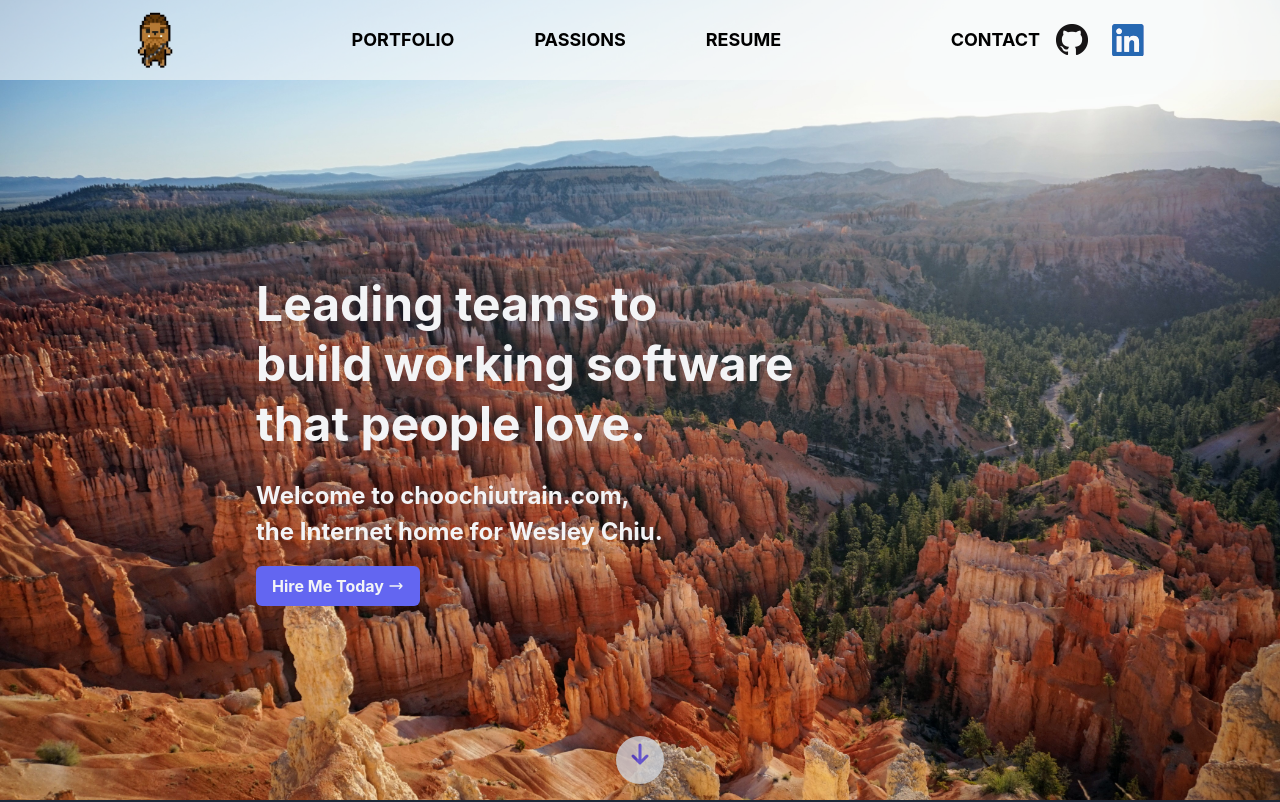
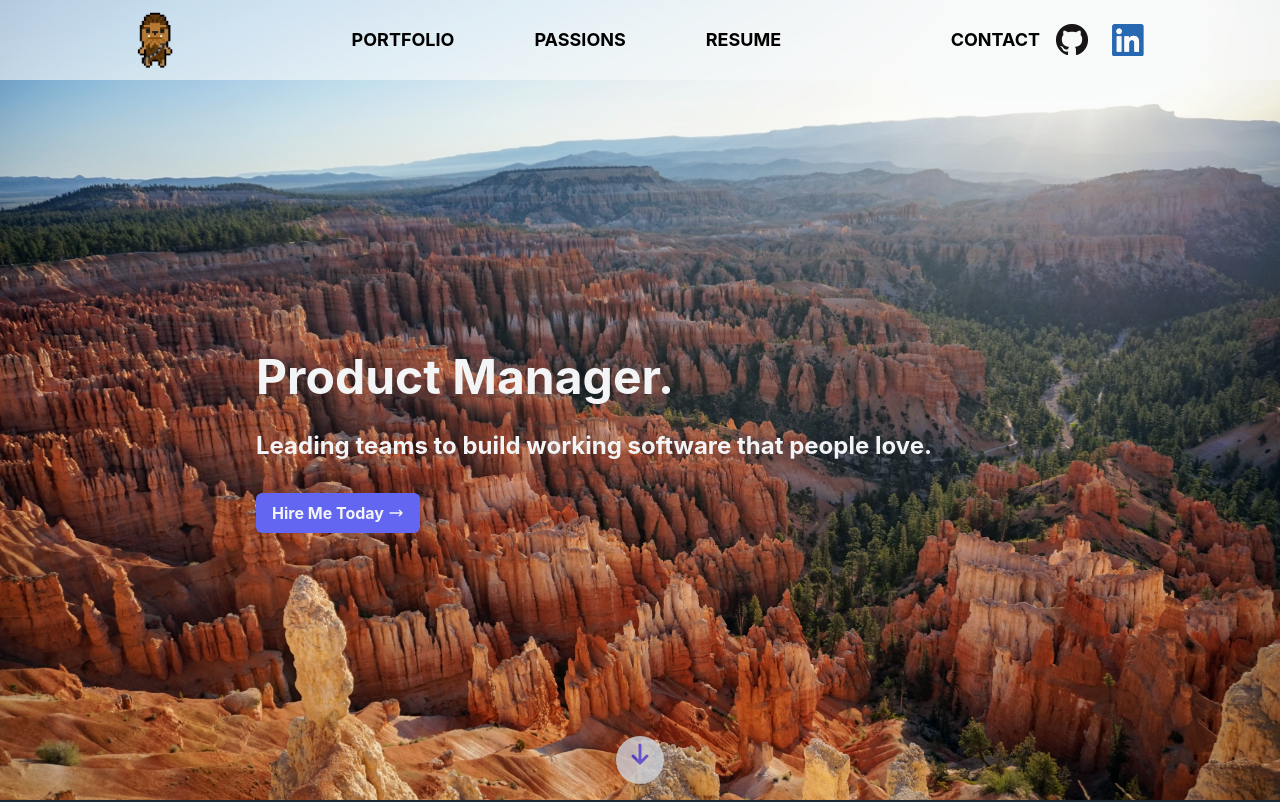
Before and after one commit to choochiutrainz/personal-website, a Next.js app: page / in a window 1280 px wide. Shown: the top 802 px of the page. Built offline with nearby package versions, Linux system fonts and the light colour scheme; a web font is replaced by a local one.

Commit message:
update header text

```diff
--- a/components/Nav.js
+++ b/components/Nav.js
@@ -47,8 +47,8 @@ export default function Nav() {
         switch (router.pathname) {
             case "/":
                 return <div>
-                    <h1 className="text-5xl text-gray-100 font-bold leading-tight pb-6">Leading teams to <br/>build working software<br/>that people love.</h1>
-                    <p className="text-2xl text-gray-100 font-bold leading-normal">Welcome to choochiutrain.com,<br/>the Internet home for Wesley Chiu.</p>
+                    <h1 className="text-5xl text-gray-100 font-bold leading-tight pb-6">Product Manager.</h1>
+                    <p className="text-2xl text-gray-100 font-bold leading-tight pb-4">Leading teams to build working software that people love.</p>
                     <a href="/contact">
                         <button className="inline-flex items-center bg-indigo-500 text-gray-100 font-bold py-2 px-4 my-4 rounded-md transition duration-300 ease-in-out hover:bg-indigo-600 transform hover:-translate-y-1 hover:scale-110">
                             <span className="pr-1">Hire Me Today</span>
@@ -58,11 +58,11 @@ export default function Nav() {
                         </button>
                     </a>
                 </div>
-            case "/portfolio": return <div><h1 className="text-5xl text-gray-100 font-bold leading-tight pb-6">See what you can<br/>expect from me.</h1></div>
-            case "/passions": return <div><h1 className="text-5xl text-gray-100 font-bold leading-tight pb-6">Check out my<br/>Passions and Hobbies.</h1></div>
+            case "/portfolio": return <div><h1 className="text-5xl text-gray-100 font-bold leading-tight pb-6">What you can<br/>expect from me.</h1></div>
+            case "/passions": return <div><h1 className="text-5xl text-gray-100 font-bold leading-tight pb-6">{`My Passions & Hobbies.`}</h1></div>
             case "/resume":
                 return <div>
-                    <h1 className="text-5xl text-gray-100 font-bold leading-tight pb-6">Learn more about<br/>My Story.</h1>
+                    <h1 className="text-5xl text-gray-100 font-bold leading-tight pb-6">Learn More<br/>about My Story.</h1>
                     <a href="https://drive.google.com/file/d/1t7xzj6kOU7h9LV7isqMURVoI_PXs3Oav/view">
                         <button className="inline-flex items-center bg-indigo-500 text-gray-100 font-bold py-2 px-4 my-4 rounded-md transition duration-300 ease-in-out hover:bg-indigo-600 transform hover:-translate-y-1 hover:scale-110">
                             <span className="pr-1">Download Resume</span>
@@ -73,7 +73,7 @@ export default function Nav() {
                     </a>
                 </div>
             case "/contact": return <div><h1 className="text-5xl text-gray-100 font-bold leading-tight pb-6">Let's connect today!</h1></div>
-            case "/blog": return <div><h1 className="text-5xl text-gray-100 font-bold leading-tight pb-6">Get to know my<br/>thoughts and philosophy.</h1></div>
+            case "/blog": return <div><h1 className="text-5xl text-gray-100 font-bold leading-tight pb-6">{`My thoughts & philosophy.`}</h1></div>
             case "/portfolio/section-31":
                 return <div>
                     <h1 className="inline flex items-center text-5xl text-gray-100 font-bold leading-tight pb-6"><img className="h-20 pr-4" src="../starfox-logo.png"></img>SureFire</h1>
@@ -161,7 +161,6 @@ export default function Nav() {
                 <a href="/">
                     <img className="py-3 h-20 transition duration-300 ease-in-out hover:opacity-75 transform hover:scale-110" src="chewy-logo.png" alt="Home" />
                 </a>
-
                 <div className="hidden md:flex md:space-x-8 lg:space-x-20 justify-center flex-grow">
                     <a className="uppercase font-bold text-lg text-black transition duration-300 ease-in-out hover:text-indigo-600 transform hover:scale-110" href="/portfolio">
                         Portfolio
@@ -192,7 +191,6 @@ export default function Nav() {
                             <span className={`rounded-lg block h-1 w-9 bg-current transform transition duration-500 ease-in-out ${transformMenuButtonMiddle()}`}></span>
                             <span className={`rounded-lg block h-1 w-9 bg-current transform transition duration-500 ease-in-out ${transformMenuButtonBottom()}`}></span>
                         </div>
-
                     </button>
                 </div>
             </nav>
--- a/pages/portfolio.js
+++ b/pages/portfolio.js
@@ -39,7 +39,7 @@ export default function portfolio() {
             </div>
             <div className="bg-indigo-100 flex flex-col space-y-8 px-6 py-10 justify-center items-center">
                 <h1 className="text-4xl font-bold">What I've done<br className="sm:hidden"/> and what I can do</h1>
-                <h1 className="text-2xl">Feel free to dive deeper into what I've accomplished and see what I can do<br className="sm:hidden"/> for you and your team.</h1>
+                <h1 className="text-2xl text-center">Feel free to dive deeper into what I've accomplished and see what I can do for you and your team.</h1>
                 <a href="/resume">
                     <button className="inline-flex items-center bg-indigo-500 text-gray-100 font-bold py-2 px-4 rounded-md transition duration-300 ease-in-out hover:bg-indigo-600 transform hover:-translate-y-1 hover:scale-110">
                     <span className="pr-1">View My Resume</span>
```
Also changed, not shown: 12 other files (tests, documents, lock files or other folders).
